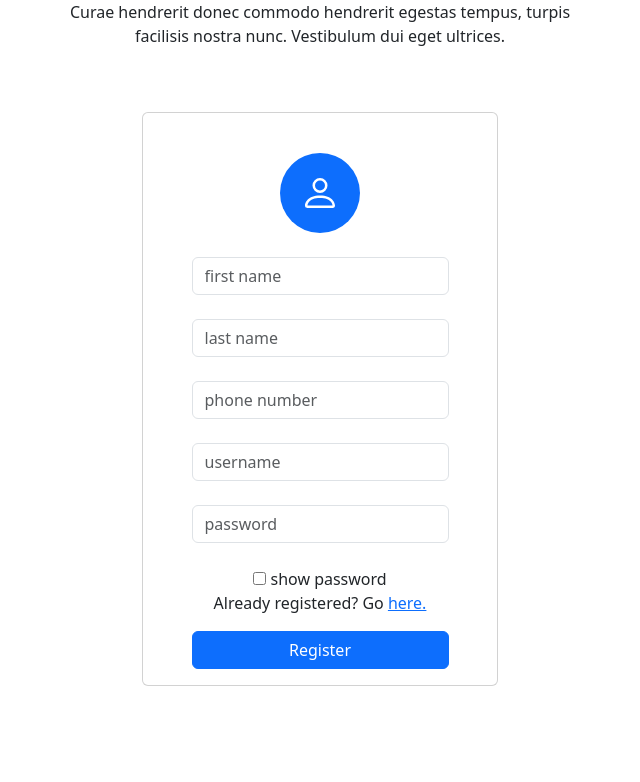
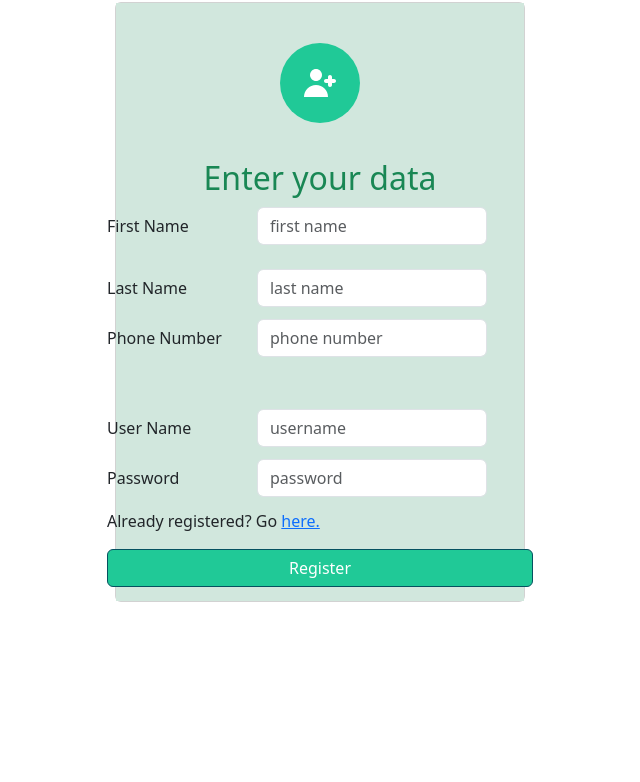
Before and after one commit to LayZ4ever/TeamProject, a website: page Authentication/registration.html in a window 1280 px wide. Shown: the part 94-876 px from the top of the page, without its empty margins (320-960 px from the left). After the commit the page ends 800 px from the top, so only its background shows below. Drawn offline with Linux system fonts and the light colour scheme.

Commit message:
Added more styling to the registration page.

```diff
--- a/Authentication/registration.html
+++ b/Authentication/registration.html
@@ -1,62 +1,99 @@
 <!DOCTYPE html>
-<html lang="en">
+<html data-bs-theme="light" lang="en">
 
 <head>
     <meta charset="UTF-8">
-    <meta name="viewport" content="width=device-width, initial-scale=1.0">
-    <title>Registration page</title>
+    <meta name="viewport" content="width=device-width, initial-scale=1.0, shrink-to-fit=no">
+    <title>register</title>
 
     <link rel="stylesheet" href="bootstrap.min.css">
     <link rel="stylesheet" href="Login-Form-Basic-icons.css">
 </head>
 
-<body>
-    <section class="position-relative py-4 py-xl-5">
+<body style="height: 800px;">
+    <section class="position-relative py-4 py-xl-5" style="height: 90px;">
         <div class="container">
             <div class="row mb-5">
                 <div class="col-md-8 col-xl-6 text-center mx-auto">
-                    <h2>Sign up</h2>
-                    <p class="w-lg-50">Curae hendrerit donec commodo hendrerit egestas tempus, turpis facilisis nostra
-                        nunc. Vestibulum dui eget ultrices.</p>
+                    <h2>Register</h2>
                 </div>
             </div>
-            <div class="row d-flex justify-content-center">
-                <div class="col-md-6 col-xl-4">
-                    <div class="card mb-5">
-                        <div class="card-body d-flex flex-column align-items-center">
+        </div>
+    </section>
+    <div class="row d-flex justify-content-center" style="height: 650px;">
+        <div class="col-md-6 col-lg-6 col-xl-4">
+            <div class="card mb-5" style="height: 600px;">
 
-                            <div class="bs-icon-xl bs-icon-circle bs-icon-primary bs-icon my-4"><svg
-                                    xmlns="http://www.w3.org/2000/svg" width="1em" height="1em" fill="currentColor"
-                                    viewBox="0 0 16 16" class="bi bi-person">
+                <div class="card-body d-flex flex-column align-items-center"
+                    style="background: var(--bs-success-bg-subtle);height: 550px;">
+                    <div class="bs-icon-xl bs-icon-circle bs-icon-primary bs-icon my-4"
+                        style="background: var(--bs-teal);border-color: var(--bs-form-valid-color);"><svg
+                            xmlns="http://www.w3.org/2000/svg" width="1em" height="1em" fill="none" viewBox="0 0 20 20"
+                            class="bi bi-person">
                             <path
-                                        d="M8 8a3 3 0 1 0 0-6 3 3 0 0 0 0 6m2-3a2 2 0 1 1-4 0 2 2 0 0 1 4 0m4 8c0 1-1 1-1 1H3s-1 0-1-1 1-4 6-4 6 3 6 4m-1-.004c-.001-.246-.154-.986-.832-1.664C11.516 10.68 10.289 10 8 10c-2.29 0-3.516.68-4.168 1.332-.678.678-.83 1.418-.832 1.664z">
-                                    </path>
+                                d="M8 9C9.65685 9 11 7.65685 11 6C11 4.34315 9.65685 3 8 3C6.34315 3 5 4.34315 5 6C5 7.65685 6.34315 9 8 9Z"
+                                fill="currentColor"></path>
+                            <path d="M8 11C11.3137 11 14 13.6863 14 17H2C2 13.6863 4.68629 11 8 11Z"
+                                fill="currentColor"></path>
+                            <path
+                                d="M16 7C16 6.44772 15.5523 6 15 6C14.4477 6 14 6.44772 14 7V8H13C12.4477 8 12 8.44771 12 9C12 9.55228 12.4477 10 13 10H14V11C14 11.5523 14.4477 12 15 12C15.5523 12 16 11.5523 16 11V10H17C17.5523 10 18 9.55228 18 9C18 8.44772 17.5523 8 17 8H16V7Z"
+                                fill="currentColor"></path>
                         </svg></div>
-                            <form class="text-center" id="registerForm">
-                                <input class="form-control" type="text" name="firstName" placeholder="first name"
-                                    required><br>
-                                <input class="form-control" type="text" name="lastName" placeholder="last name"
-                                    required><br>
-                                <input class="form-control" type="tel" name="phoneNumber" placeholder="phone number"
-                                    required><br>
-                                <input class="form-control" type="text" name="username" placeholder="username"
-                                    required><br>
-                                <input class="form-control" type="password" name="password" id="rpassword"
-                                    placeholder="password" required><br>
-                                <input type="checkbox" onclick="myFunction('rpassword')"> show password<br>
+                    <div class="col-lg-9" style="height: 60px;width: 450px;"><label
+                            class="col-form-label fs-2 text-center" style="color: var(--bs-green);width: 450px;">Enter
+                            your data</label></div>
+                    <form id="registerForm" style="width: 450px;height: 500px;">
+                        <div class="input-group"></div>
+                        <div class="container">
+                            <div class="row">
+                                <div class="col-md-6 col-lg-4" style="height: 50px;"><label class="col-form-label">First
+                                        Name</label></div>
+                                <div class="col-md-6 col-lg-6" style="width: 270px;"><input class="form-control"
+                                        type="text" name="firstName" placeholder="first name" style="width: 230px;"><br>
+                                </div>
+                            </div>
+                            <div class="row">
+                                <div class="col-md-6 col-lg-4" style="height: 50px;"><label class="col-form-label">Last
+                                        Name</label></div>
+                                <div class="col-md-6 col-lg-6" style="width: 270px;"><input class="form-control"
+                                        type="text" name="lastName" placeholder="last name" style="width: 230px;"></div>
+                            </div>
+                            <div class="row">
+                                <div class="col-md-6 col-lg-4" style="height: 50px;"><label class="col-form-label">Phone
+                                        Number</label></div>
+                                <div class="col-md-6 col-lg-6" style="width: 270px;"><input class="form-control"
+                                        type="text" name="phoneNumber" placeholder="phone number" style="width: 230px;">
+                                </div>
+                            </div>
+                            <div class="row">
+                                <div class="col-lg-9" style="height: 40px;width: 450px;"></div>
+                                <div class="col-md-6 col-lg-4" style="height: 50px;"><label class="col-form-label">User
+                                        Name</label></div>
+                                <div class="col-md-6 col-lg-6" style="width: 270px;"><input class="form-control"
+                                        type="text" name="username" placeholder="username" style="width: 230px;"></div>
+                            </div>
+                            <div class="row">
+                                <div class="col-md-6 col-lg-4" style="height: 50px;"><label
+                                        class="col-form-label">Password</label></div>
+                                <div class="col-md-6 col-lg-6" style="width: 270px;"><input class="form-control"
+                                        type="password" name="password" placeholder="password" style="width: 230px;">
+                                </div>
                                 <div class="mb-3">Already registered? Go <a href="login.html">here.</a></div>
-                                <button class="btn btn-primary d-block w-100" type="submit">Register</button>
+                            </div>
+                            <form class="text-center" method="post">
+                                <div class="mb-3"><button class="btn btn-primary d-block w-100" type="submit"
+                                        style="background: var(--bs-teal);border-color: var(--bs-info-text-emphasis);">Register</button>
+                                </div>
                             </form>
+                        </div>
+                    </form>
+                    <div class="col" style="height: 40px;"></div>
                 </div>
             </div>
         </div>
     </div>
-        </div>
+    <script src="registration.js"></script>
 
-
-    </section>
-    <script src = "registration.js"></script>
-    </div>
 </body>
 
 </html>
```
Lines whose indentation alone changed are shown as unchanged.
